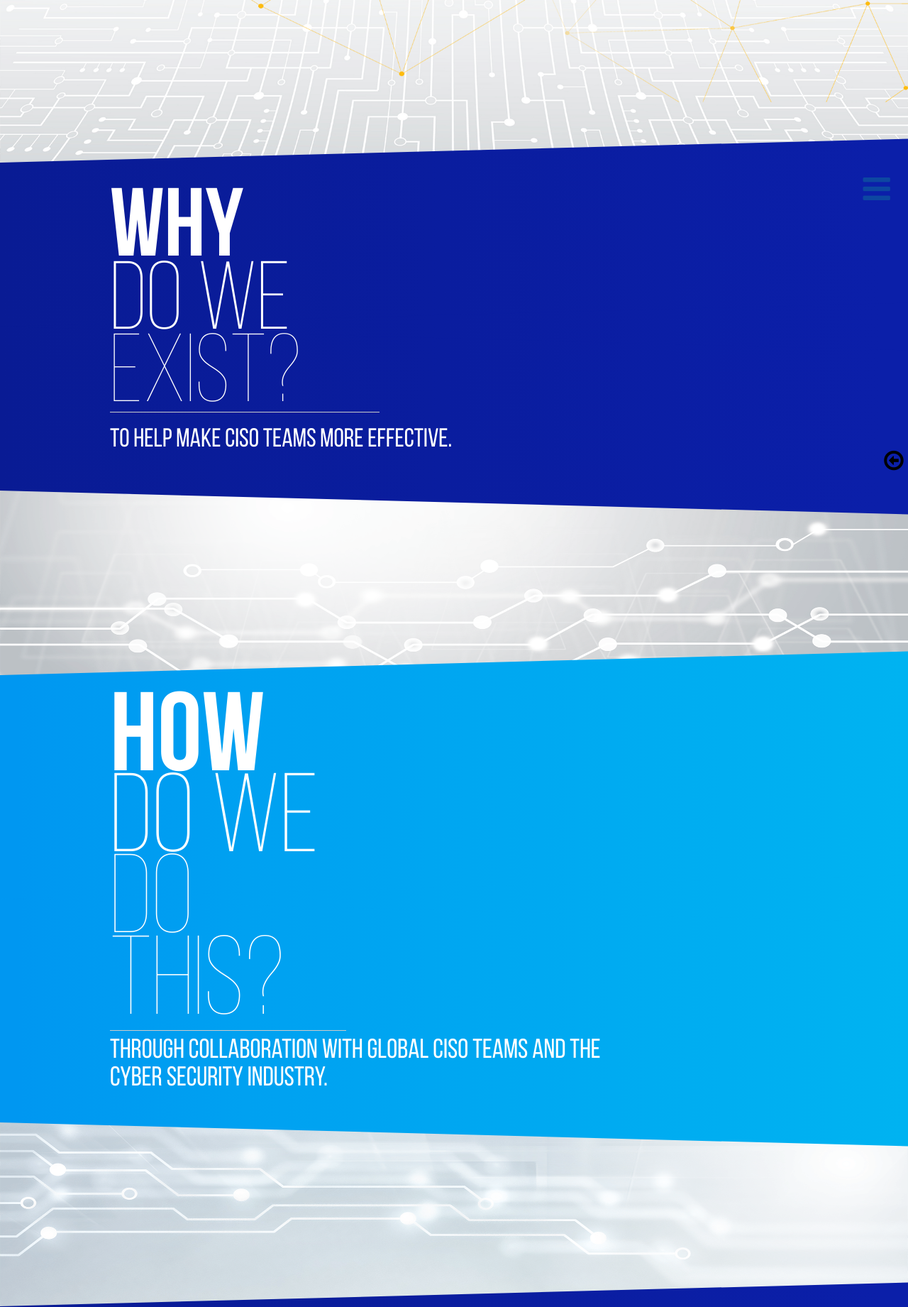
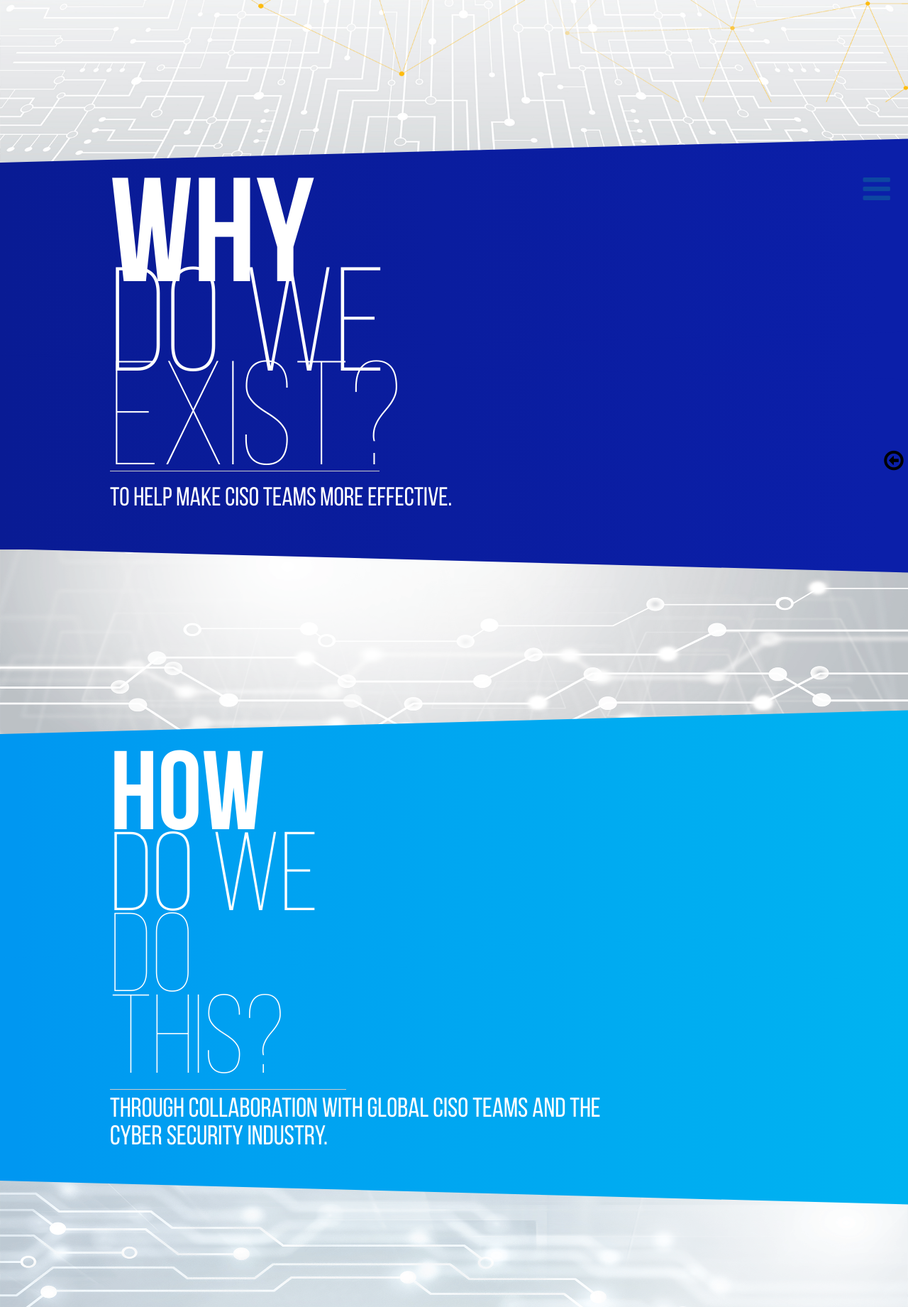
Before and after one commit to ibaena/Tag-Security, a Node server app: page / in a window 1280 px wide. Shown: the part 571-2412 px from the top of the page at 71% size. Run offline with Node 20, Linux system fonts and the light colour scheme; some libraries are stand-ins or nearby versions.

Commit message:
pushing to work on at home

```diff
--- a/scss/_main.scss
+++ b/scss/_main.scss
@@ -689,17 +689,16 @@ PLUGIN STYLES
             }
             @include desktop {
                 color: white;
-                font-size: 8.5em;
-                line-height: .65em;
+                font-size: 13em;
+                line-height: 8.7vw;
             }
             @include xlarge {
                 color: white;
-                font-size: 9em;
-                line-height: .65em;
+                font-size: 10vw;
+                line-height: 7vw;
             }
             color: white;
-            font-size: 8vw;
-            line-height: 5.2vw;
+
             .bold-text {
                 font-weight: 400;
                 font-family: 'bebasBold';
```
Also changed, not shown: public/css/style.css.
